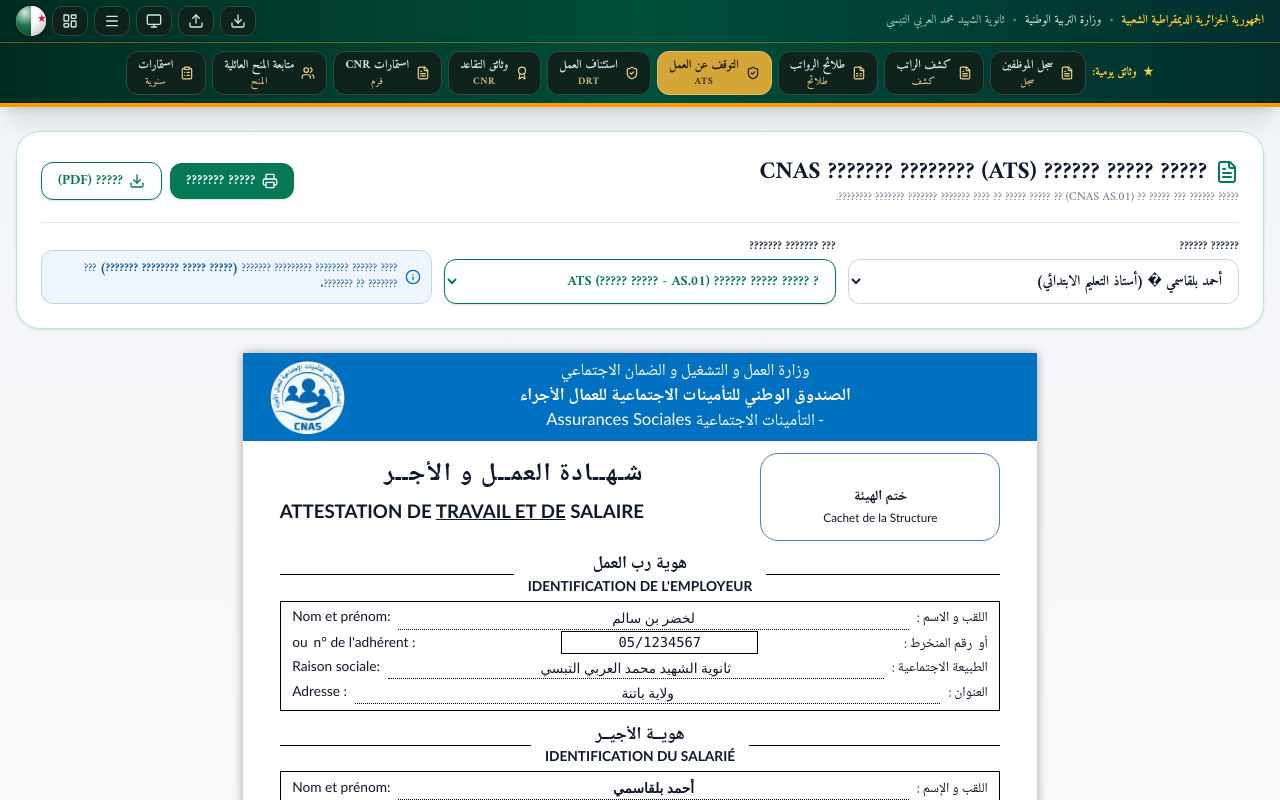
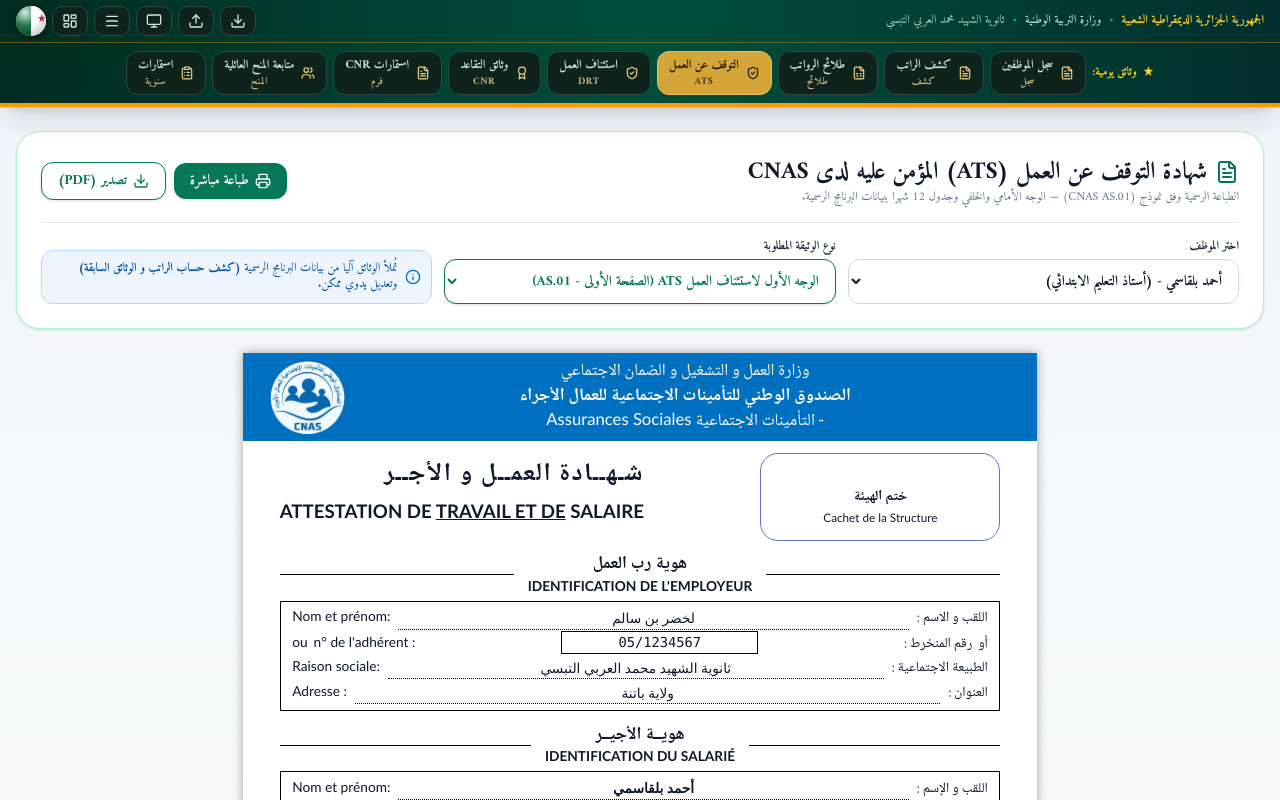
Before and after one commit to merzougnaim05-code/service-paie-main, a React (Vite) app: page / in a window 1280 px wide. Both pictures are taken after a click on the button "التوقف عن العمل". Shown: the top 800 px of the page. Built offline with nearby package versions, Linux system fonts and the light colour scheme.

Commit message:
DRT data-f filling + AdminDocs.tsx full Arabic text repair (root cause of user-seen ??? marks)

```diff
--- a/src/components/AdminDocs.tsx
+++ b/src/components/AdminDocs.tsx
@@ -38,7 +38,7 @@
   const [empId, setEmpId] = useState<string>(selectedEmpId || employees[0]?.id || '');
   const [docType, setDocType] = useState<string>(initialDocType || 'ats-front');
   const [exportingPdf, setExportingPdf] = useState<boolean>(false);
-  // Reference month for the ATS back face (12 months regenerate ending at this month)
+  // الشهر المرجعي للوجه الثاني من ATS (يُعاد توليد 12 شهرا ending بهذا الشهر)
   const [refMonth, setRefMonth] = useState<number>(new Date().getMonth() + 1);
   const [refYear, setRefYear] = useState<number>(new Date().getFullYear());
   const docRef = useRef<HTMLDivElement>(null);
@@ -65,17 +65,17 @@
   const handleDownload = async () => {
     const root = docRef.current;
     if (!root || exportingPdf) return;
-    // ?? ????? A4 ?????? ???? .afs-inner � ??????? ?????? ???????
+    // لأجل A4 في PDF: نستعمل الحواف الداخلية .afs-inner لتقصير الصفحات قبل التصدير
     const inners = (Array.from(root.querySelectorAll('.afs-inner')) as HTMLElement[])
       .filter(el => el.offsetWidth > 0);
     if (inners.length === 0) return;
 
     setExportingPdf(true);
     try {
-      await exportElementsToPdf(inners, `?????_${docType}_${currentEmployee?.name || '????'}.pdf`);
+      await exportElementsToPdf(inners, `وثيقة_${docType}_${currentEmployee?.name || 'موظف'}.pdf`);
     } catch (err) {
       console.error(err);
-      alert('???? ????? ??? PDF? ???? ???????? ??? ????.');
+      alert('تعذر إنشاء ملف PDF، تحقق من الإعدادات وحاول مرة أخرى.');
     } finally {
       setExportingPdf(false);
     }
@@ -84,7 +84,7 @@
   if (!currentEmployee) {
     return (
       <div className="py-12 text-center text-[#64748b]">
-        ???? ?????? ?? ????? ???? ????? ???? ??????? ????????.
+        لا توجد موظفون. أضف موظفا من قسم الموظفين أولا.
       </div>
     );
   }
@@ -99,10 +99,10 @@
           <div>
             <h2 className="text-xl sm:text-2xl font-black text-[#0f172a] flex items-center gap-2">
               <FileText className="w-6 h-6 text-[#047857]" />
-              <span>????? ????? ?????? (ATS) ???????? ??????? CNAS</span>
+              <span>شهادة التوقف عن العمل (ATS) المؤمن عليه لدى CNAS</span>
             </h2>
             <p className="text-xs text-[#64748b] mt-0.5">
-              ????? ?????? ??? ????? ?? (CNAS AS.01) ?? ????? ????? ?? ???? ??????? ??????? ??????? ????????.
+              الطباعة الرسمية وفق نموذج (CNAS AS.01) — الوجه الأمامي والخلفي وجدول 12 شهرا ببيانات البرنامج الرسمية.
             </p>
           </div>
 
@@ -112,7 +112,7 @@
               className="bg-[#047857] hover:bg-[#065f46] text-white px-4 py-2 rounded-xl text-xs sm:text-sm font-bold flex items-center gap-1.5 shadow-sm transition-all cursor-pointer"
             >
               <Printer className="w-4 h-4" />
-              <span>????? ???????</span>
+              <span>طباعة مباشرة</span>
             </button>
             <button
               onClick={handleDownload}
@@ -120,14 +120,14 @@
               className="bg-white hover:bg-[#f1f5f9] text-[#047857] border border-[#047857] px-4 py-2 rounded-xl text-xs sm:text-sm font-bold flex items-center gap-1.5 shadow-sm transition-all cursor-pointer disabled:opacity-60 disabled:cursor-wait"
             >
               <Download className="w-4 h-4" />
-              <span>{exportingPdf ? '???? ???????...' : '????? (PDF)'}</span>
+              <span>{exportingPdf ? 'جاري التصدير...' : 'تصدير (PDF)'}</span>
             </button>
           </div>
         </div>
 
         <div className="grid grid-cols-1 sm:grid-cols-2 lg:grid-cols-3 gap-3 items-end">
           <div>
-            <label className="block text-xs font-bold text-[#1e293b] mb-1">?????? ??????</label>
+            <label className="block text-xs font-bold text-[#1e293b] mb-1">اختر الموظف</label>
             <select
               value={empId}
               onChange={e => setEmpId(e.target.value)}
@@ -135,44 +135,44 @@
             >
               {employees.map(e => (
                 <option key={e.id} value={e.id}>
-                  {e.name} � ({JOBS[e.jobIdx]?.name || '????'})
+                  {e.name} - ({JOBS[e.jobIdx]?.name || 'موظف'})
                 </option>
               ))}
             </select>
           </div>
 
           <div>
-            <label className="block text-xs font-bold text-[#1e293b] mb-1">??? ??????? ???????</label>
+            <label className="block text-xs font-bold text-[#1e293b] mb-1">نوع الوثيقة المطلوبة</label>
             <select
               value={docType}
               onChange={e => setDocType(e.target.value)}
               className="w-full bg-white border border-[#047857] rounded-xl px-3 py-2 text-xs sm:text-sm font-bold text-[#047857] focus:outline-none shadow-sm"
             >
-              <option value="ats-front">? ????? ????? ?????? ATS (????? ????? - AS.01)</option>
-              <option value="ats-back">? ????? ????? ?????? ATS (????? ?????? - ???? 12 ?????)</option>
-              <option value="ats-both">? ????? ????? ?????? ATS (??????? ???? - Recto/Verso)</option>
-              <option value="drt">???? ??????? ????? (DRT � ??? ??? ??????)</option>
-              <option value="form">??????? ??????? ??????</option>
-              <option value="family-cert">????? ??? ????? ????? ????????</option>
-              <option value="request-docs">??? ????? ?????? ???</option>
-              <option value="salary-disclosure">??????? ???? ???? ???????? (???? ??????)</option>
-              <option value="family-withdraw">???? ??? ????? ???????? (??? ?????)</option>
-              <option value="family-insert">???? ?????? ?????? ???????? � ????? (??? ?????)</option>
-              <option value="explanation-letter">????? ??????? (?????? 36 ????)</option>
-              <option value="mutuelle-cert">????????? ??????? ????? ??????? ????????</option>
+              <option value="ats-front">الوجه الأول لاستئناف العمل ATS (الصفحة الأولى - AS.01)</option>
+              <option value="ats-back">الوجه الثاني لاستئناف العمل ATS (جدول 12 شهرا)</option>
+              <option value="ats-both">الوثيقة الكاملة لاستئناف العمل ATS (الوجهان معا - Recto/Verso)</option>
+              <option value="drt">وثيقة استئناف العمل (DRT - طبق الأصل الرسمي)</option>
+              <option value="form">استمارة معلومات الموظف</option>
+              <option value="family-cert">شهادة عدم تقاضي المنح العائلية</option>
+              <option value="request-docs">طلب وثائق الملف الإداري</option>
+              <option value="salary-disclosure">استمارة كشف المرتبات (منحة دراسية)</option>
+              <option value="family-withdraw">شهادة توقيف الدفع للمنح العائلية (سحب المنحة)</option>
+              <option value="family-insert">شهادة تحيين الوضعية العائلية - إدراج (إفادة إدماج)</option>
+              <option value="explanation-letter">خطاب التوضيح (المادة 36)</option>
+              <option value="mutuelle-cert">شهادة جماعية التغطية الإجتماعية للموظفين</option>
             </select>
           </div>
 
           <div className="bg-[#eef5ff] border border-[#b8d4fe] rounded-xl p-2.5 text-xs text-[#004e9a] flex items-center gap-2">
             <Info className="w-4 h-4 flex-shrink-0 text-[#0070C0]" />
             <span>
-              ???? ?????? ???????? ????????? ??????? <strong>(????? ????? ???????? ???????)</strong> ??? ??????? ?? ???????.
+              تُملأ الوثائق آليا من بيانات البرنامج الرسمية <strong>(كشف حساب الراتب و الوثائق السابقة)</strong> وتعديل يدوي ممكن.
             </span>
           </div>
 
           {(docType === 'ats-back' || docType === 'ats-both') && (
             <div>
-              <label className="block text-xs font-bold text-[#1e293b] mb-1">????? ??????? (????? ??? 12 ?????)</label>
+              <label className="block text-xs font-bold text-[#1e293b] mb-1">الشهر المرجعي (توليد 12 شهرا)</label>
               <input
                 type="month"
                 value={`${refYear}-${String(refMonth).padStart(2, '0')}`}
@@ -217,14 +217,14 @@
           {docType === 'ats-both' && (
             <div className="space-y-8 w-full flex flex-col items-center">
               <div className="w-full text-center py-2 text-xs font-bold text-[#64748b] print:hidden">
-                � ????? ????? (Recto - ????? A4) �
+                - الوجه الأول (Recto - ورقة A4) -
               </div>
               <AutoFitScale docWidth={794}>
                 <ATSFront employee={currentEmployee} settings={settings} />
               </AutoFitScale>
 
               <div className="w-full text-center py-2 text-xs font-bold text-[#64748b] print:hidden">
-                � ????? ?????? (Verso - ???? A4) �
+                - الوجه الثاني (Verso - ورقة A4) -
               </div>
               <AutoFitScale docWidth={1123}>
                 <ATSBack employee={currentEmployee} settings={settings} startMonth={refMonth} startYear={refYear} />
@@ -233,7 +233,7 @@
           )}
 
           {/* ======================================================== */}
-          {/* 4. DRT � ???? ??????? ????? (??? ??? ??? ??????) */}
+          {/* 4. DRT - استئناف العمل الرسمي (طبق الأصل من AS-09) */}
           {/* ======================================================== */}
           {docType === 'drt' && (
             <AutoFitScale docWidth={529}>
@@ -242,7 +242,7 @@
           )}
 
           {/* ======================================================== */}
-          {/* 5. Employee Information Form (??????? ???????) */}
+          {/* 5. Employee Information Form (استمارة معلومات الموظف) */}
           {/* ======================================================== */}
           {docType === 'form' && (
             <AutoFitScale docWidth={794}>
@@ -251,7 +251,7 @@
           )}
 
           {/* ======================================================== */}
-          {/* 6. Family Cert (????? ??? ????? ????? ????????) */}
+          {/* 6. Family Cert (شهادة المنحة العائلية) */}
           {/* ======================================================== */}
           {docType === 'family-cert' && (
             <AutoFitScale docWidth={794}>
@@ -260,7 +260,7 @@
           )}
 
           {/* ======================================================== */}
-          {/* 7. Request for Missing Documents (??? ????? ?????? ???) */}
+          {/* 7. Request for Missing Documents (طلب وثائق الملف الإداري) */}
           {/* ======================================================== */}
           {docType === 'request-docs' && (
             <AutoFitScale docWidth={794}>
@@ -269,7 +269,7 @@
           )}
 
           {/* ======================================================== */}
-          {/* 8. Salary Disclosure Form (??????? ???? ???? ????????) */}
+          {/* 8. Salary Disclosure Form (استمارة كشف المرتبات) */}
           {/* ======================================================== */}
           {docType === 'salary-disclosure' && (
             <AutoFitScale docWidth={794}>
--- a/src/components/DrtExcelDoc.tsx
+++ b/src/components/DrtExcelDoc.tsx
@@ -206,10 +206,10 @@
   }
 `;
 
-const Comb: React.FC<{ value?: string; top: number; left: number; width?: number }> = ({ value = '', top, left, width = 125 }) => {
+const Comb: React.FC<{ value?: string; top: number; left: number; width?: number; dataF?: string }> = ({ value = '', top, left, width = 125, dataF }) => {
   return (
     <div className="drtx-comb" style={{ top, left, width, height: 14 }}>
-      <span className="cv" contentEditable suppressContentEditableWarning>{value || '\u00a0'}</span>
+      <span className="cv" data-f={dataF} contentEditable suppressContentEditableWarning>{value || '\u00a0'}</span>
       {[0, 1, 2, 3, 4, 5].map(i => <span key={i} className="c" />)}
     </div>
   );
@@ -348,49 +348,49 @@
 
               {/* مربع رقم التسجيل */}
               <div className="drtx-reg1">
-                <span className="drtx-regval" contentEditable suppressContentEditableWarning>{f.regNum || '\u00a0'}</span>
+                <span className="drtx-regval" data-f="regNum" contentEditable suppressContentEditableWarning>{f.regNum || '\u00a0'}</span>
                 <span className="drtx-reglbl"><i className="dash" />رقم التسجيل<i className="dash" /></span>
               </div>
 
               {/* الإسم و اللقب */}
               <div className="drtx-lbl drtx-isl">الإسم :</div>
-              <span className="drtx-e drtx-dName drtx-dots" style={{ top: 41 }} contentEditable suppressContentEditableWarning>{f.firstName || '\u00a0'}</span>
+              <span className="drtx-e drtx-dName drtx-dots" style={{ top: 41 }} data-f="firstName" contentEditable suppressContentEditableWarning>{f.firstName || '\u00a0'}</span>
               <div className="drtx-lbl drtx-lql">اللقب :</div>
-              <span className="drtx-e drtx-dName2 drtx-dots" style={{ top: 63 }} contentEditable suppressContentEditableWarning>{f.lastName || '\u00a0'}</span>
+              <span className="drtx-e drtx-dName2 drtx-dots" style={{ top: 63 }} data-f="lastName" contentEditable suppressContentEditableWarning>{f.lastName || '\u00a0'}</span>
 
               {/* تاريخ الإزياد + الخانة المركبة + بـ */}
               <div className="drtx-lbl drtx-bl">تاريخ الإزياد :</div>
-              <Comb value={f.birthDate} top={89} left={250} />
-              <span className="drtx-lbl drtx-be" style={{ top: 90, left: 228, width: 22, textAlign: 'center' }} contentEditable suppressContentEditableWarning>بـــ:</span>
-              <span className="drtx-e drtx-dBirth drtx-dots" style={{ top: 91, height: 16 }} contentEditable suppressContentEditableWarning>{f.birthPlace || '\u00a0'}</span>
+              <Comb value={f.birthDate} top={89} left={250} dataF="birthDate" />
+              <span className="drtx-lbl drtx-be" style={{ top: 90, left: 228, width: 22, textAlign: 'center' }}>بـــ:</span>
+              <span className="drtx-e drtx-dBirth drtx-dots" style={{ top: 91, height: 16 }} data-f="birthPlace" contentEditable suppressContentEditableWarning>{f.birthPlace || '\u00a0'}</span>
 
               {/* المتوقف عن العمل في */}
               <div className="drtx-lbl drtx-sl">المتوقف عن العمل في :</div>
-              <Comb value={f.stopDate} top={117} left={194} />
+              <Comb value={f.stopDate} top={117} left={194} dataF="stopDate" />
 
               {/* سطرا الخانات مع (1) */}
               <span className="drtx-e drtx-fn">(1)</span>
               <span className="drtx-cb drtx-fcb1" style={{ top: 138, left: 315 }} onClick={() => toggleMode('resumed')}>{f.mode === 'resumed' ? 'x' : ''}</span>
               <div className="drtx-lbl drtx-flab drtx-f1" style={{ top: 140 }}>قــــد استأنــف عملـــه في :</div>
-              <Comb value={combResume} top={139} left={38} />
+              <Comb value={combResume} top={139} left={38} dataF="resumeDate" />
 
               <span className="drtx-cb" style={{ top: 160, left: 315 }} onClick={() => toggleMode('notResumed')}>{f.mode === 'notResumed' ? 'x' : ''}</span>
               <div className="drtx-lbl drtx-flab drtx-f2" style={{ top: 162 }}>لم يـستأنف عمله إلــى يومنا هذا :</div>
-              <Comb value={combNotResume} top={161} left={38} />
+              <Comb value={combNotResume} top={161} left={38} dataF="madeDate" />
 
               {/* حرر بـ ... ، في ... */}
               <div className="drtx-harr">
                 <span className="lb">حرر بــ</span>
-                <span className="dots d1" contentEditable suppressContentEditableWarning>{f.madePlace || '\u00a0'}</span>
+                <span className="dots d1" data-f="madePlace" contentEditable suppressContentEditableWarning>{f.madePlace || '\u00a0'}</span>
                 <span className="lb">، في</span>
-                <span className="dots d2" contentEditable suppressContentEditableWarning>{f.madeDate || '\u00a0'}</span>
+                <span className="dots d2" data-f="madeDate" contentEditable suppressContentEditableWarning>{f.madeDate || '\u00a0'}</span>
               </div>
 
               {/* تسميات الختم و صيغة الموقع + قيمهما */}
               <div className="drtx-lbl drtx-ltn">الطبيعة الإجتماعية و ختم المستخدم:</div>
               <div className="drtx-lbl drtx-ltw">إسم وصفة الموقع :</div>
-              <span className="drtx-e drtx-vNat" contentEditable suppressContentEditableWarning>{f.socialNature || '\u00a0'}</span>
-              <span className="drtx-e drtx-vSig" contentEditable suppressContentEditableWarning>{f.signatory || '\u00a0'}</span>
+              <span className="drtx-e drtx-vNat" data-f="socialNature" contentEditable suppressContentEditableWarning>{f.socialNature || '\u00a0'}</span>
+              <span className="drtx-e drtx-vSig" data-f="signatory" contentEditable suppressContentEditableWarning>{f.signatory || '\u00a0'}</span>
               <div className="drtx-sline" />
 
               <div className="drtx-sig1">الامضاء،</div>
@@ -402,24 +402,24 @@
               <div className="drtx-h2">(يملأ من طرف المؤمن له في حالة عدم إستئناف العمل)</div>
 
               <div className="drtx-rg2">
-                <span className="drtx-regval" contentEditable suppressContentEditableWarning>{f.regNum || '\u00a0'}</span>
+                <span className="drtx-regval" data-f="regNum" contentEditable suppressContentEditableWarning>{f.regNum || '\u00a0'}</span>
                 <span className="drtx-reglbl"><i className="dash" />رقم التسجيل<i className="dash" /></span>
               </div>
               <div className="drtx-lbl drtx-nisl">الإسم :</div>
-              <span className="drtx-e drtx-dName drtx-dots" style={{ top: 67, left: 205 }} contentEditable suppressContentEditableWarning>{f.firstName || '\u00a0'}</span>
+              <span className="drtx-e drtx-dName drtx-dots" style={{ top: 67, left: 205 }} data-f="firstName" contentEditable suppressContentEditableWarning>{f.firstName || '\u00a0'}</span>
               <div className="drtx-lbl drtx-nlql">اللقب :</div>
-              <span className="drtx-e drtx-dName drtx-dots" style={{ top: 88, left: 205 }} contentEditable suppressContentEditableWarning>{f.lastName || '\u00a0'}</span>
+              <span className="drtx-e drtx-dName drtx-dots" style={{ top: 88, left: 205 }} data-f="lastName" contentEditable suppressContentEditableWarning>{f.lastName || '\u00a0'}</span>
 
               {/* التصريح بخانتين */}
               <div className="drtx-lbl drtx-decl">أصرح بشرفي، أنني في حالة توقف عن العمل منذ تاريخ :</div>
-              <Comb value={f.stopDate} top={120} left={10} />
+              <Comb value={f.stopDate} top={120} left={10} dataF="stopDate" />
               <div className="drtx-lbl drtx-decl2">وأنني لا أمارس أي نشـــاط مهني .</div>
 
               <div className="drtx-harr2">
                 <span className="lb">حرر بــ</span>
-                <span className="dots d1" contentEditable suppressContentEditableWarning>{f.madePlace || '\u00a0'}</span>
+                <span className="dots d1" data-f="madePlace" contentEditable suppressContentEditableWarning>{f.madePlace || '\u00a0'}</span>
                 <span className="lb">، في</span>
-                <span className="dots d2" contentEditable suppressContentEditableWarning>{f.madeDate || '\u00a0'}</span>
+                <span className="dots d2" data-f="madeDate" contentEditable suppressContentEditableWarning>{f.madeDate || '\u00a0'}</span>
               </div>
               <div className="drtx-sig2">الامضاء،</div>
 
```
